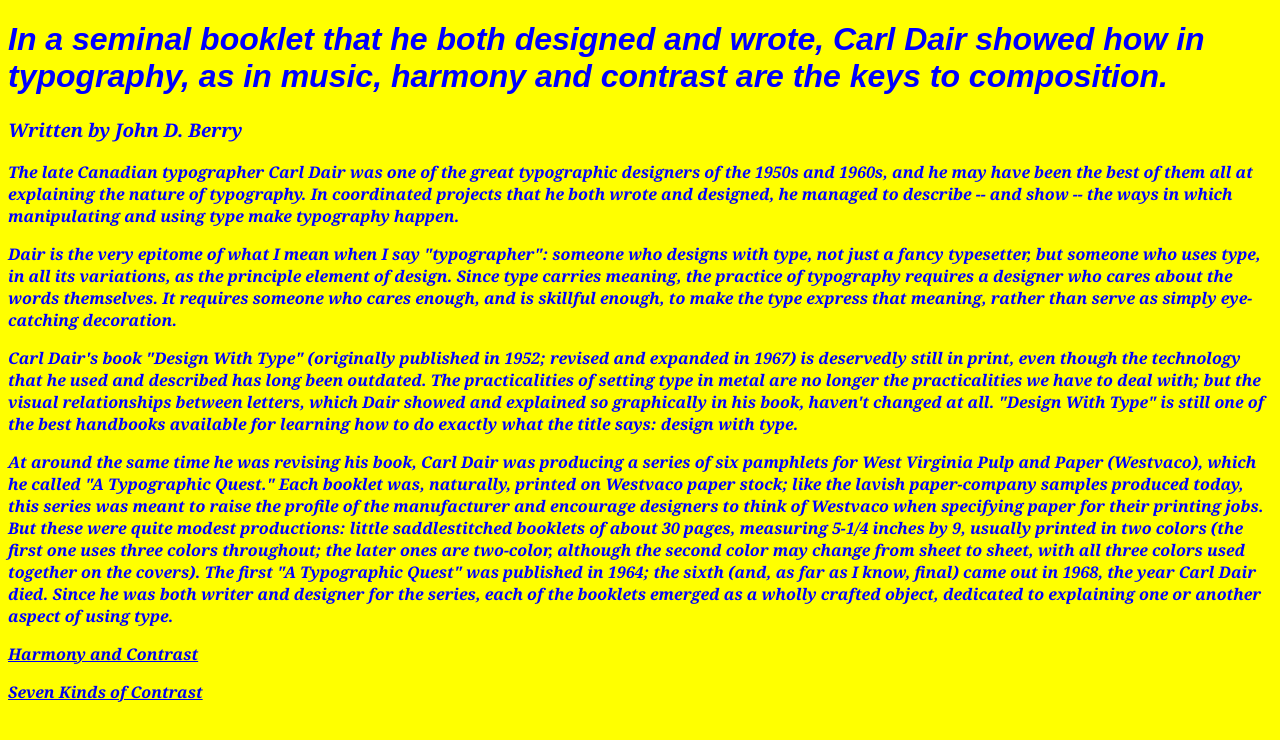
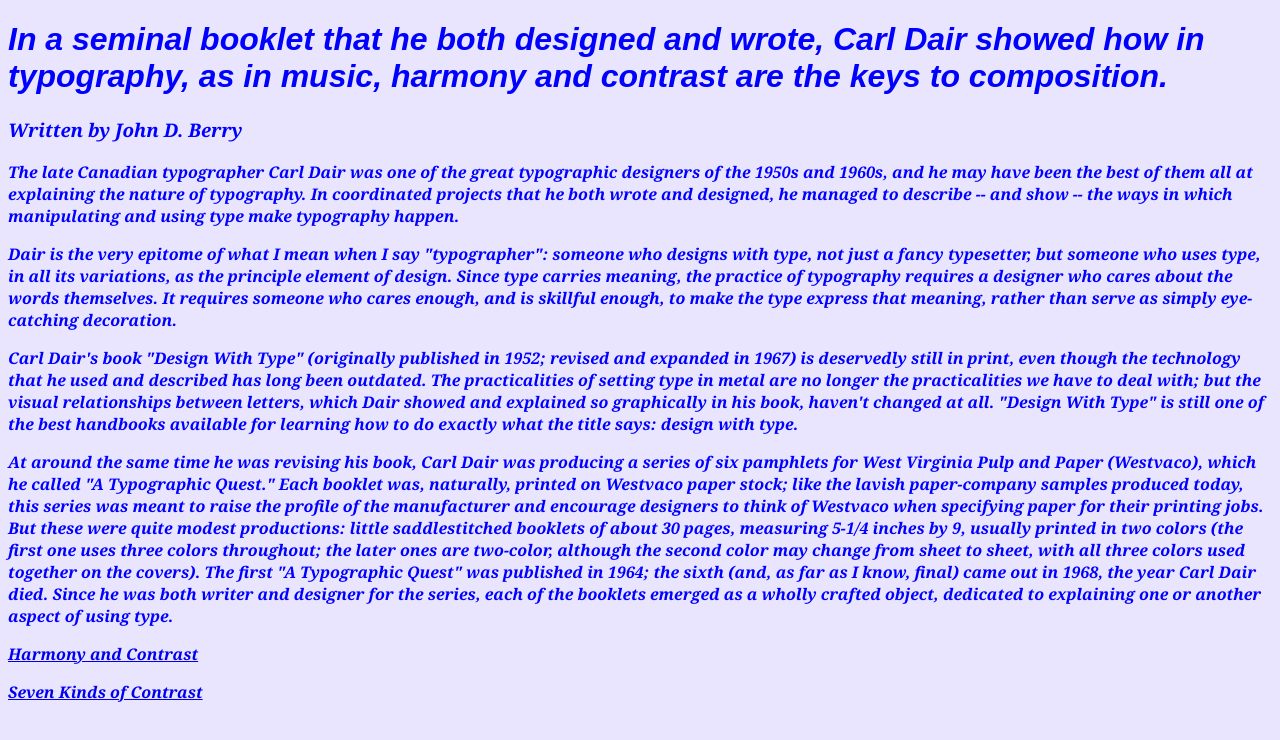
Before and after one commit to graceezhao/gdfw-class, a plain HTML site: page assignment2.html in a window 1280 px wide. Drawn offline with Linux system fonts and the light colour scheme; files that its build step writes are made by us from their sources.

Commit message:
background

```diff
--- a/assignment2.html
+++ b/assignment2.html
@@ -1,7 +1,7 @@
 <!DOCTYPE html><!--document type declaration-->
 <html>
     <head>
-        <link rel="stylesheet" href="common/style.css" type="text/css"/>
+        <link rel="stylesheet" href="style.css" type="text/css"/>
         <meta charset="utf-8"><!--charset: character encoding capable of encoding all characters on the web  -->
         <meta http-equiv="X-UA-Compatible" content="IE=edge,chrome=1"><!--for browser compatibility: choose rendering engine to view the page in an correct view (for old ver. IE)  -->
         <title>Seven Principles of Typographic Contrast</title><!--declaring the title, or name, of the HTML document. displayed in the browser's title bar-->
--- a/common/style.css
+++ b/common/style.css
@@ -1,13 +1,13 @@
 
 body {
 	color: blue;
-    font-family: Georgia, 'Times New Roman', Times, serif;
+    background-color: rgb(233, 229, 255);
+    font-family: 'Georgia', 'Times New Roman', 'Times', serif;
     font-weight: bold;
     font-style: italic;
     font-size: 12pt;
-    background-color: yellow;
 }
 
 h1{
-    font-family: Arial
+    font-family: Arial;
 }
```
